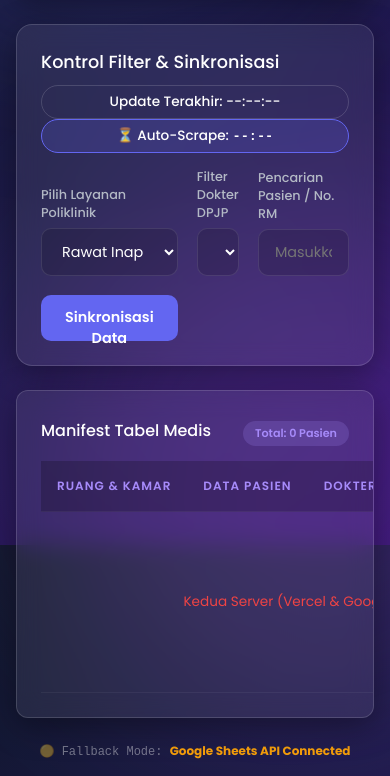
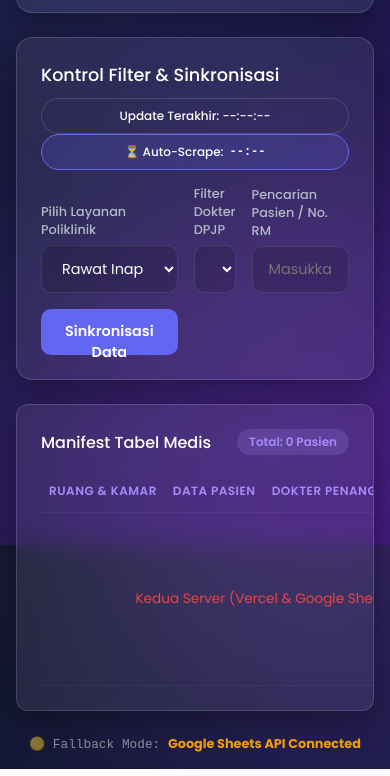
Before and after one commit to raphunteks/ranaps, a website: page public/index.html in a window 390 px wide. Shown: the part 299-1075 px from the top of the page. Drawn offline with Linux system fonts and the light colour scheme; no server answers.

Commit message:
Update styles.css

```diff
--- a/public/styles.css
+++ b/public/styles.css
@@ -1,104 +1,235 @@
+/* =========================================
+   IMPORT FONT
+   ========================================= */
 @import url('https://fonts.googleapis.com/css2?family=Poppins:wght@300;400;500;600;700&display=swap');
 
+/* =========================================
+   VARIABEL GLOBAL - GLASSMORPHISM THEME
+   ========================================= */
 :root {
     --glass-bg: rgba(255, 255, 255, 0.07);
     --glass-border: rgba(255, 255, 255, 0.15);
     --glass-shadow: 0 8px 32px 0 rgba(0, 0, 0, 0.37);
+    --accent-color: #6366f1;
+    --accent-hover: #a78bfa;
     --text-primary: #ffffff;
     --text-secondary: #b3b9c5;
-    --accent-color: #6366f1;
-    --accent-hover: #4f46e5;
     --warning-color: #f59e0b;
 }
 
-* { margin: 0; padding: 0; box-sizing: border-box; font-family: 'Poppins', sans-serif; }
+* {
+    margin: 0;
+    padding: 0;
+    box-sizing: border-box;
+    font-family: 'Poppins', sans-serif;
+}
 
+/* =========================================
+   BASE BODY STYLES
+   ========================================= */
 body {
     background: linear-gradient(135deg, #0f172a 0%, #1e1b4b 50%, #2e1065 100%);
     color: var(--text-primary);
     min-height: 100vh;
-    padding: 2rem;
     background-attachment: fixed;
 }
 
-/* Mode Khusus Extension Popup */
-body.popup-mode { width: 320px; padding: 20px; text-align: center; }
-
+/* Background Bulat Estetik Blur */
 body::before, body::after {
     content: ''; position: fixed; border-radius: 50%; filter: blur(100px); z-index: -1;
 }
 body::before { background: rgba(99, 102, 241, 0.3); width: 400px; height: 400px; top: -100px; left: -100px; }
 body::after { background: rgba(168, 85, 247, 0.2); width: 500px; height: 500px; bottom: -150px; right: -150px; }
 
-.container { max-width: 1280px; margin: 0 auto; }
-
-.glass-panel {
-    background: var(--glass-bg); backdrop-filter: blur(12px); -webkit-backdrop-filter: blur(12px);
-    border: 1px solid var(--glass-border); border-radius: 16px; box-shadow: var(--glass-shadow);
-    padding: 1.5rem; margin-bottom: 1.5rem;
+/* Mode Popup Ekstensi (Ukuran Kecil) */
+body.popup-mode {
+    width: 320px;
+    padding: 20px;
+    text-align: center;
+    min-height: auto;
 }
 
-/* Layout Fleksibel Kanan Kiri (Header) */
+/* Mode Master Dashboard (Ukuran Penuh Ekstensi & Web Vercel) */
+body:not(.popup-mode) {
+    padding: 2rem;
+}
+
+.container { max-width: 1280px; margin: 0 auto; width: 100%; }
+
+/* =========================================
+   KOMPONEN KACA (GLASS PANEL)
+   ========================================= */
+.glass-panel {
+    background: var(--glass-bg);
+    backdrop-filter: blur(12px);
+    -webkit-backdrop-filter: blur(12px);
+    border: 1px solid var(--glass-border);
+    border-radius: 16px;
+    box-shadow: var(--glass-shadow);
+    padding: 1.5rem;
+    margin-bottom: 1.5rem;
+}
+
+/* =========================================
+   HEADER DASHBOARD
+   ========================================= */
 .header { display: flex; justify-content: space-between; align-items: center; flex-wrap: wrap; gap: 1rem; }
 .header-brand { display: flex; align-items: center; gap: 1.2rem; }
 .header-logo { width: 55px; height: auto; border-radius: 12px; box-shadow: 0 4px 15px rgba(0,0,0,0.2); background: rgba(255,255,255,0.1); padding: 4px; }
-.header-title h1 { font-size: 1.5rem; font-weight: 600; letter-spacing: 0.5px; margin-bottom: 4px;}
+.header-title h1 { font-size: 1.5rem; font-weight: 600; letter-spacing: 0.5px; margin-bottom: 4px; line-height: 1.2;}
 .header-title p { color: var(--text-secondary); font-size: 0.85rem; margin-top: 0; }
 
-/* Kumpulan Lencana Real-time (Pojok Kanan) */
-.badge-group { display: flex; flex-direction: column; align-items: flex-end; gap: 8px; }
+/* =========================================
+   LENCANA & HITUNG MUNDUR (BADGES)
+   ========================================= */
+.badge-group { display: flex; flex-wrap: wrap; align-items: center; gap: 8px; justify-content: flex-end; }
 .badge-item {
     padding: 6px 16px; border-radius: 30px; border: 1px solid var(--glass-border);
-    font-size: 0.85rem; font-weight: 500; display: inline-block;
+    font-size: 0.85rem; font-weight: 500; display: inline-flex; align-items: center; justify-content: center; gap: 6px;
+    white-space: nowrap;
 }
 .badge-clock { background: rgba(0,0,0,0.2); font-family: monospace; font-size: 1.1rem; letter-spacing: 1px; color: #a78bfa; }
 .badge-primary { background: rgba(99, 102, 241, 0.2); border-color: #6366f1; color: white; }
 .badge-purple { background: rgba(168, 85, 247, 0.2); border-color: #a855f7; color: white; }
 .badge-outline { background: transparent; color: #a78bfa; border-color: rgba(167, 139, 250, 0.4); }
+.badge-update { background: rgba(0,0,0,0.2); padding: 8px 16px; border-radius: 30px; border: 1px solid var(--glass-border); color: var(--accent-hover); font-size: 0.9rem; }
 
-.filter-grid { display: grid; grid-template-columns: 1fr 1fr 1fr; gap: 1.2rem; align-items: end;}
+/* =========================================
+   PANEL INPUT & FILTER
+   ========================================= */
+.filter-grid {
+    display: grid;
+    grid-template-columns: 1fr 1fr auto;
+    gap: 1.2rem;
+    align-items: end;
+}
 .input-group { display: flex; flex-direction: column; }
-.input-group label { font-size: 0.8rem; color: var(--text-secondary); margin-bottom: 6px; font-weight: 500; }
+.input-group label, .input-label { font-size: 0.8rem; color: var(--text-secondary); margin-bottom: 6px; font-weight: 500; display: block; }
+
 .glass-input {
-    background: rgba(0, 0, 0, 0.15); border: 1px solid rgba(255, 255, 255, 0.1); color: white;
-    padding: 12px 16px; border-radius: 10px; font-size: 0.9rem; transition: all 0.3s ease; outline: none; width: 100%;
+    width: 100%;
+    background: rgba(0, 0, 0, 0.15);
+    border: 1px solid rgba(255, 255, 255, 0.1);
+    color: white;
+    padding: 12px 16px;
+    border-radius: 10px;
+    outline: none;
+    font-size: 0.9rem;
+    transition: 0.3s;
 }
 .glass-input option { background: #1e1b4b; color: white; }
 .glass-input:focus { border-color: var(--accent-color); background: rgba(0, 0, 0, 0.25); box-shadow: 0 0 10px rgba(99, 102, 241, 0.2); }
 
+/* Tombol Aksi */
 .btn-sync {
     background: var(--accent-color); color: white; border: none; padding: 12px 24px; border-radius: 10px;
     cursor: pointer; font-weight: 600; font-size: 0.9rem; transition: all 0.3s ease; height: 46px; width: 100%;
 }
-.btn-sync:hover { background: var(--accent-hover); transform: translateY(-2px); box-shadow: 0 5px 15px rgba(99, 102, 241, 0.4); }
+.btn-sync:hover { background: #4f46e5; transform: translateY(-2px); box-shadow: 0 5px 15px rgba(99, 102, 241, 0.4); }
 
-.table-container { overflow-x: auto; border-radius: 12px; }
+.btn-outline {
+    background: rgba(167, 139, 250, 0.2); color: var(--accent-hover); border: 1px solid var(--accent-hover);
+    padding: 10px 15px; border-radius: 8px; cursor: pointer; width: 100%; font-weight: bold; transition: 0.3s; font-size: 0.85rem;
+}
+.btn-outline:hover { background: var(--accent-hover); color: #0f172a; }
+
+/* =========================================
+   TABEL ESTETIK
+   ========================================= */
+.table-container {
+    overflow-x: auto;
+    border-radius: 12px;
+    -webkit-overflow-scrolling: touch; /* Halus di scroll hp */
+}
+.table-header { display: flex; justify-content: space-between; align-items: center; margin-bottom: 15px; }
+.table-title { font-size: 1.1rem; font-weight: 500; margin: 0; }
+
 table { width: 100%; border-collapse: collapse; text-align: left; }
-th, td { padding: 1rem; font-size: 0.85rem; border-bottom: 1px solid rgba(255, 255, 255, 0.05); }
-th { background: rgba(0, 0, 0, 0.2); color: #a78bfa; font-weight: 600; text-transform: uppercase; letter-spacing: 1px; font-size: 0.75rem; white-space: nowrap; }
-tbody tr:hover { background: rgba(255, 255, 255, 0.04); }
+th, td { padding: 1rem; border-bottom: 1px solid rgba(255, 255, 255, 0.05); font-size: 0.85rem; }
+th { color: var(--accent-hover); font-weight: 600; text-transform: uppercase; font-size: 0.75rem; letter-spacing: 0.5px; white-space: nowrap; }
+tbody tr:hover { background: rgba(255, 255, 255, 0.04); transition: background 0.2s ease;}
 
 .text-bold { font-weight: 600; color: white; }
 .text-dim { color: var(--text-secondary); font-size: 0.8rem; margin-top: 4px; }
-.badge { display: inline-block; padding: 4px 10px; border-radius: 20px; font-size: 0.7rem; font-weight: 600; margin-top: 6px; }
+.badge, .data-count-badge { display: inline-block; background: rgba(167, 139, 250, 0.2); padding: 4px 12px; border-radius: 20px; font-size: 0.75rem; font-weight: 600; color: var(--accent-hover); }
 
-.loading-state, .empty-state { text-align: center; padding: 4rem; color: var(--text-secondary); }
+/* =========================================
+   STATUS API & LOADING STATE
+   ========================================= */
+.loading-state, .empty-state { text-align: center; padding: 4rem 1rem; color: var(--text-secondary); }
 .spinner {
     display: inline-block; width: 40px; height: 40px; border: 4px solid rgba(255,255,255,0.1);
     border-left-color: var(--accent-color); border-radius: 50%; animation: spin 1s linear infinite; margin-bottom: 15px;
 }
 @keyframes spin { to { transform: rotate(360deg); } }
 
-.api-status { text-align: center; font-size: 0.75rem; color: rgba(255,255,255,0.4); margin-top: 20px; font-family: monospace;}
+.api-status, .status-sync { text-align: center; font-size: 0.8rem; color: rgba(255,255,255,0.5); margin-top: 20px; font-family: monospace;}
 .status-main { color: #a855f7; font-weight: bold; }
 .status-fallback { color: var(--warning-color); font-weight: bold; }
 
-/* Responsive Rules */
-@media (max-width: 768px) {
-    body { padding: 1rem; }
-    .header { flex-direction: column; align-items: flex-start; }
-    .badge-group { align-items: flex-start; margin-top: 15px; width: 100%;}
-    .badge-item { width: 100%; text-align: center; }
-    .filter-grid { grid-template-columns: 1fr; }
-    .input-group { grid-column: span 1 !important; }
+/* =========================================
+   KOMPONEN KHUSUS POPUP
+   ========================================= */
+.popup-title { margin-top: 0; color: var(--accent-hover); font-size: 1.2rem; margin-bottom: 5px; }
+.popup-desc { font-size: 0.8rem; color: var(--text-secondary); margin-bottom: 20px; line-height: 1.4; }
+.toggle-row { display: flex; justify-content: space-between; align-items: center; margin-bottom: 8px; font-size: 0.8rem;}
+.switch { position: relative; display: inline-block; width: 40px; height: 20px; margin-bottom: 0;}
+.switch input { opacity: 0; width: 0; height: 0; }
+.slider { position: absolute; cursor: pointer; top: 0; left: 0; right: 0; bottom: 0; background-color: #334155; transition: .4s; border-radius: 34px; }
+.slider:before { position: absolute; content: ""; height: 14px; width: 14px; left: 3px; bottom: 3px; background-color: white; transition: .4s; border-radius: 50%; }
+input:checked + .slider { background-color: var(--accent-color); }
+input:checked + .slider:before { transform: translateX(20px); }
+.interval-select { width: 100%; background: rgba(0,0,0,0.3); border: 1px solid rgba(255,255,255,0.2); color: white; padding: 8px; border-radius: 5px; margin-bottom: 15px; font-size: 0.8rem;}
+
+/* =========================================
+   BIG UPGRADE RESPONSIF (MOBILE & TABLET)
+   ========================================= */
+@media screen and (max-width: 900px) {
+    .filter-grid {
+        grid-template-columns: 1fr 1fr; /* Di tablet, form jadi 2 kolom */
+    }
+    .input-group:last-child {
+        grid-column: span 2; /* Tombol sinkronisasi memenuhi baris */
+    }
 }
+
+@media screen and (max-width: 768px) {
+    body:not(.popup-mode) { padding: 1rem; }
+
+    .header { flex-direction: column; align-items: center; text-align: center; gap: 1.5rem;}
+    .header-brand { flex-direction: column; text-align: center; }
+
+    /* Lencana Countdown berubah menyebar / bersusun di HP */
+    .badge-group {
+        width: 100%;
+        flex-direction: row;
+        justify-content: center;
+        gap: 10px;
+    }
+    .badge-item {
+        flex: 1 1 auto; /* Membuat lencana seimbang lebarnya */
+        text-align: center;
+        justify-content: center;
+        font-size: 0.75rem;
+        padding: 8px 10px;
+    }
+
+    .filter-grid {
+        grid-template-columns: 1fr; /* Di HP, semua form input bersusun ke bawah */
+        gap: 1rem;
+    }
+    .input-group {
+        grid-column: span 1 !important;
+    }
+
+    .table-title { font-size: 1rem; }
+
+    /* Penyesuaian jarak teks di tabel HP */
+    th, td { padding: 0.75rem 0.5rem; }
+}
+
+@media screen and (max-width: 480px) {
+    .header-title h1 { font-size: 1.25rem; }
+    .badge-group { flex-direction: column; }
+    .badge-item { width: 100%; }
+}
```
